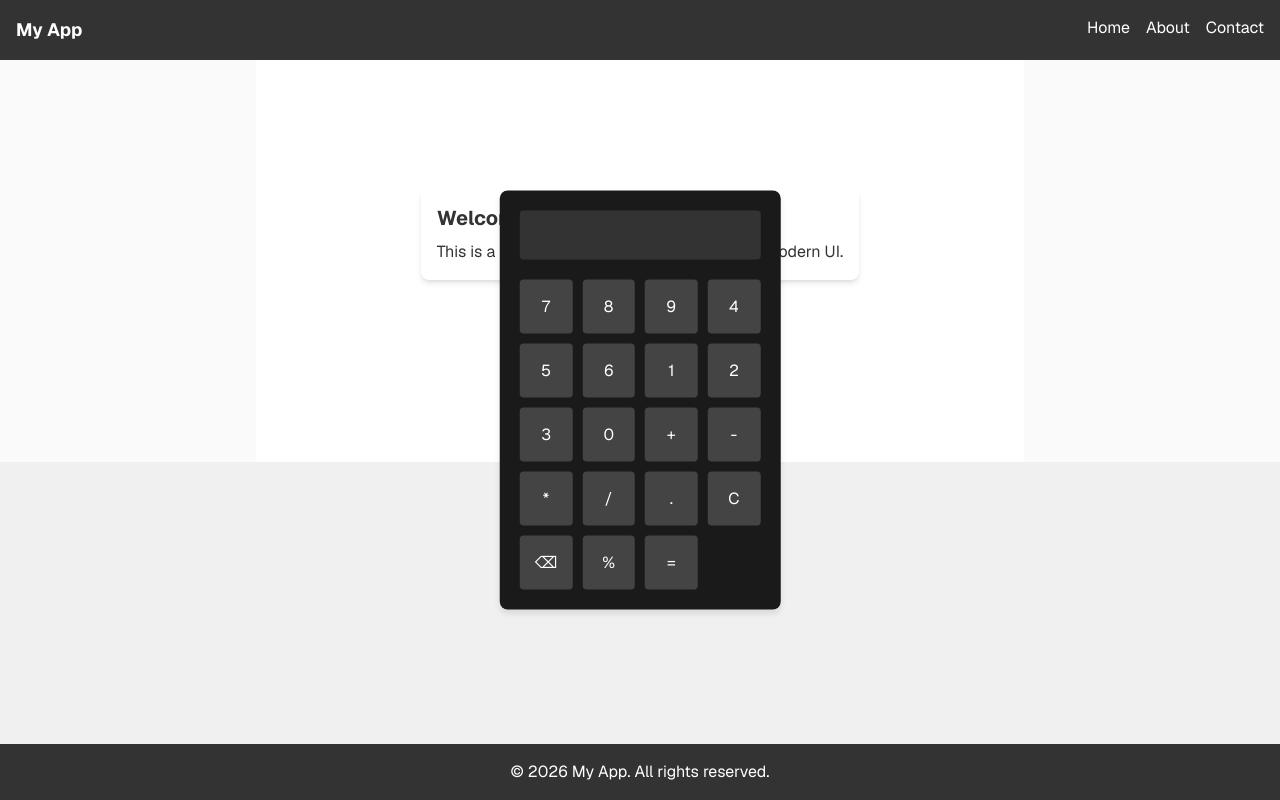
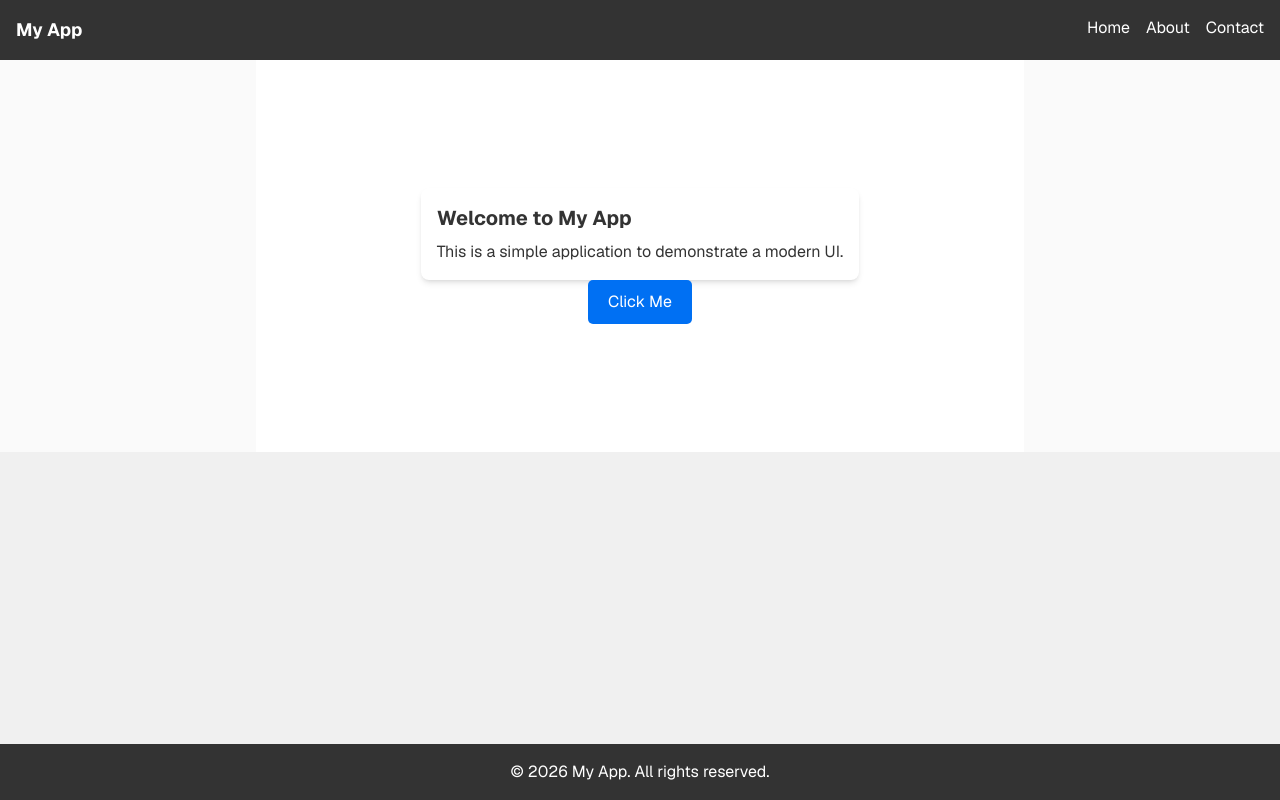
Before and after one commit to Abdullahkhan80/anka-os-test, a Next.js app: page / in a window 1280 px wide. Built offline with nearby package versions, Linux system fonts and the light colour scheme.

Commit message:
feat(core): remove Calculator component and associated styles

```diff
--- a/app/components/Calculator.tsx
+++ /dev/null
@@ -1,62 +0,0 @@
-"use client";
-
-import React, { useState } from 'react';
-import '../styles/calculator.css';
-
-const Calculator: React.FC = () => {
-  const [input, setInput] = useState('');
-  const [result, setResult] = useState<number | null>(null);
-
-  const handleButtonClick = (value: string) => {
-    setInput((prev) => prev + value);
-  };
-
-  const handleClear = () => {
-    setInput('');
-    setResult(null);
-  };
-
-  const handleBackspace = () => {
-    setInput((prev) => prev.slice(0, -1));
-  };
-
-  const handlePercentage = () => {
-    try {
-      const evaluatedResult = Function(`'use strict'; return (${input}) / 100`)();
-      setResult(evaluatedResult);
-    } catch (error) {
-      setResult(null);
-      alert('Invalid expression');
-    }
-  };
-
-  const handleCalculate = () => {
-    try {
-      const evaluatedResult = Function(`'use strict'; return (${input})`)();
-      setResult(evaluatedResult);
-    } catch (error) {
-      setResult(null);
-      alert('Invalid expression');
-    }
-  };
-
-  return (
-    <div className="calculator">
-      <div className="display">
-        <input type="text" value={input} readOnly />
-        <div className="result">{result !== null ? `= ${result}` : ''}</div>
-      </div>
-      <div className="buttons">
-        {['7', '8', '9', '4', '5', '6', '1', '2', '3', '0', '+', '-', '*', '/', '.'].map((btn) => (
-          <button key={btn} onClick={() => handleButtonClick(btn)}>{btn}</button>
-        ))}
-        <button onClick={handleClear}>C</button>
-        <button onClick={handleBackspace}>⌫</button>
-        <button onClick={handlePercentage}>%</button>
-        <button onClick={handleCalculate}>=</button>
-      </div>
-    </div>
-  );
-};
-
-export default Calculator;
--- a/app/page.tsx
+++ b/app/page.tsx
@@ -1,7 +1,7 @@
 'use client';
 
 import Image from "next/image";
-import Calculator from "./components/Calculator";
+
 import Card from "./components/Card";
 import Button from "./components/Button";
 
@@ -12,7 +12,7 @@ export default function Home() {
         <Card title="Welcome to My App" content="This is a simple application to demonstrate a modern UI." />
         <Button label="Click Me" onClick={() => alert('Button clicked!')} />
 
-        <Calculator />
+
 
       </main>
     </div>
--- a/app/styles/calculator.css
+++ /dev/null
@@ -1,51 +0,0 @@
-.calculator {
-  display: flex;
-  flex-direction: column;
-  align-items: center;
-  justify-content: center;
-  background-color: #1a1a1a;
-  padding: 20px;
-  border-radius: 8px;
-  box-shadow: 0 4px 6px rgba(0, 0, 0, 0.1);
-  position: absolute;
-  top: 50%;
-  left: 50%;
-  transform: translate(-50%, -50%);
-}
-
-.display {
-  width: 100%;
-  max-width: 300px;
-  margin-bottom: 20px;
-  background-color: #333;
-  padding: 10px;
-  border-radius: 4px;
-  color: #fff;
-  text-align: right;
-}
-
-.result {
-  font-size: 1.5em;
-  margin-top: 5px;
-}
-
-.buttons {
-  display: grid;
-  grid-template-columns: repeat(4, 1fr);
-  gap: 10px;
-}
-
-button {
-  padding: 15px;
-  font-size: 1em;
-  background-color: #444;
-  color: #fff;
-  border: none;
-  border-radius: 4px;
-  cursor: pointer;
-  transition: background-color 0.3s ease;
-}
-
-button:hover {
-  background-color: #555;
-}
```
